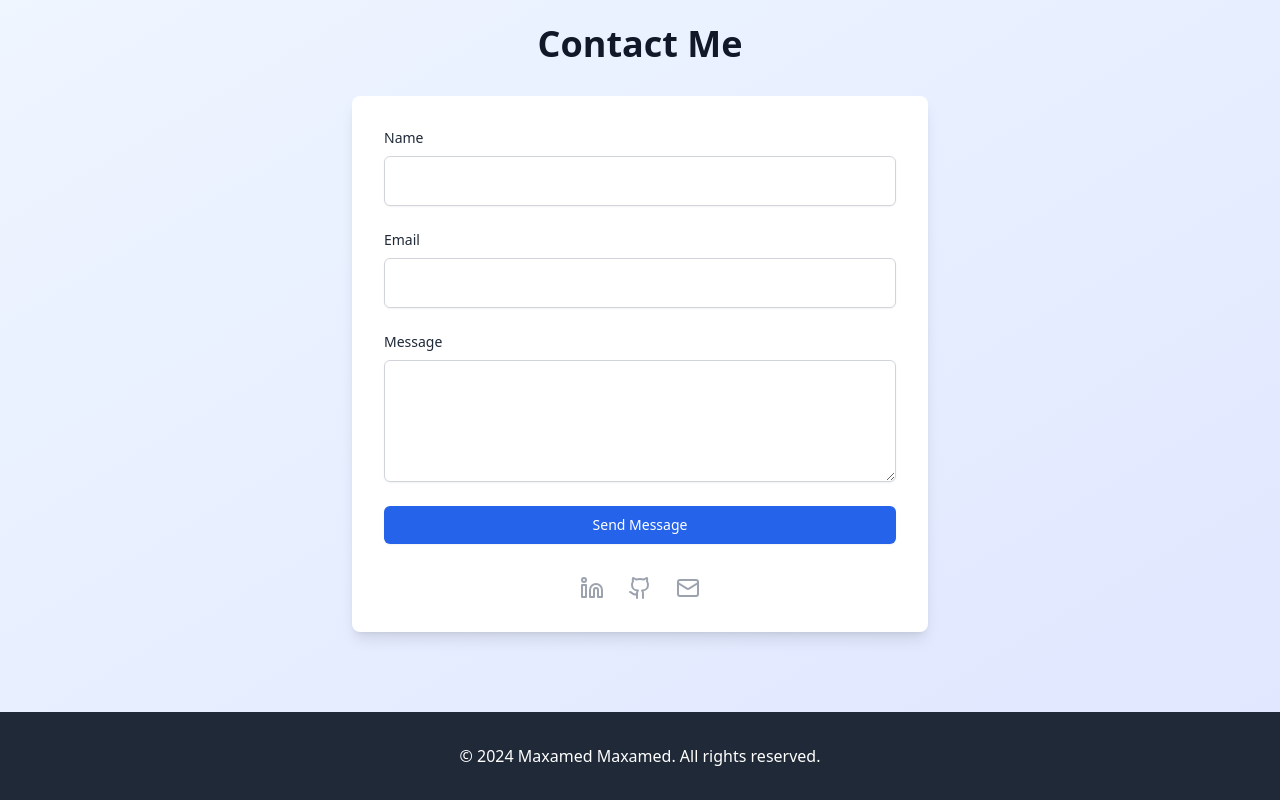
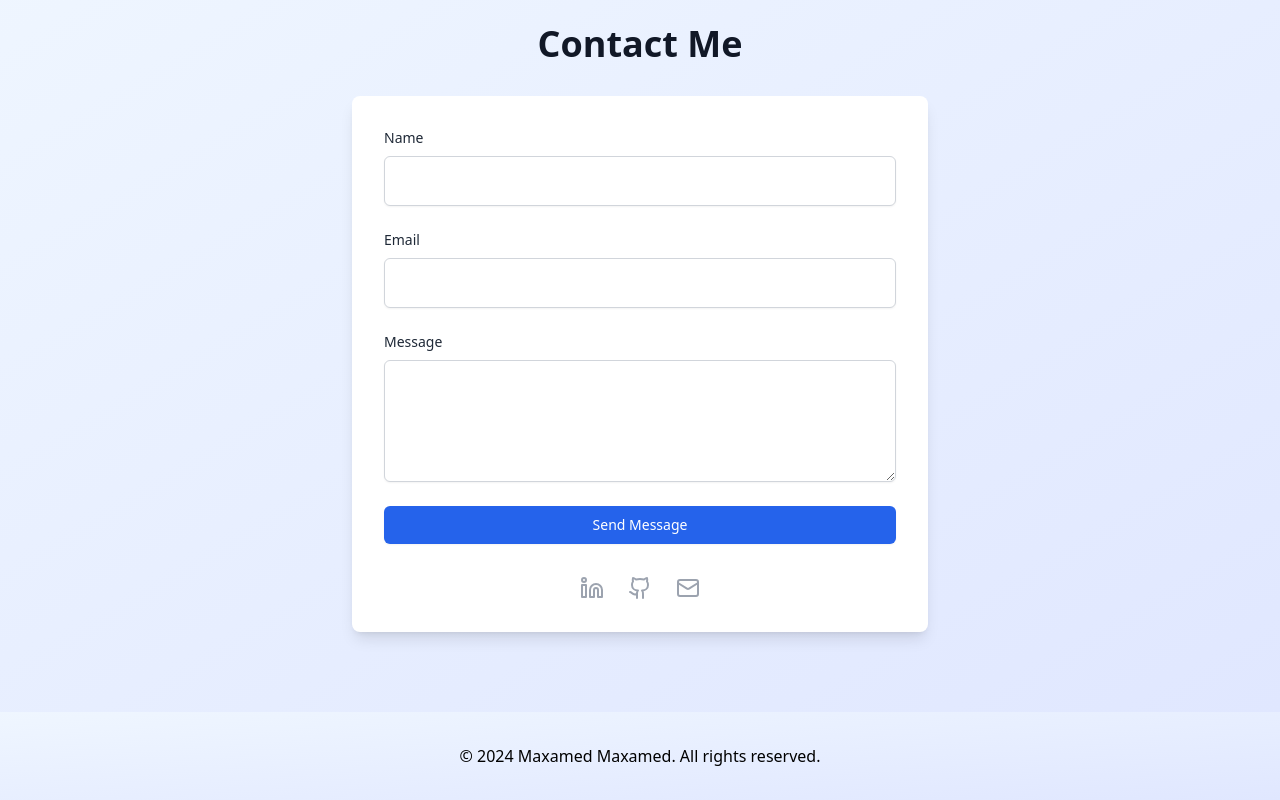
Before and after one commit to Maxamed-Maxamed/myportfolio, a Next.js app: page / in a window 1280 px wide. Shown: the part 4700-5500 px from the top of the page. Built offline with nearby package versions, Linux system fonts and the light colour scheme.

Commit message:
Removed contact form section from PortfolioComponent, updated footer background color, and modified file structure and contents in various directories.

```diff
--- a/components/portfolio.tsx
+++ b/components/portfolio.tsx
@@ -365,87 +365,6 @@ export function PortfolioComponent() {
         </section>
 
 
-
-
-
-
-
-
-
-
-{/* <section id="contact" className="py-20  bg-gradient-to-br from-blue-50 to-indigo-100">
-  <div className="container mx-auto px-6">
-    <h2 className="text-4xl font-bold mb-8 text-center text-gray-900">Contact Me</h2>
-    <div className="max-w-xl mx-auto bg-white rounded-lg shadow-lg p-8">
-      <form className="space-y-6">
-        <div>
-          <label htmlFor="name" className="block text-sm font-medium text-gray-800">Name</label>
-          <input
-            type="text"
-            id="name"
-            name="name"
-            className="mt-2 block w-full rounded-md border border-gray-300 shadow-sm focus:border-blue-500 focus:ring focus:ring-blue-200 focus:ring-opacity-50 p-3"
-          />
-        </div>
-        <div>
-          <label htmlFor="email" className="block text-sm font-medium text-gray-800">Email</label>
-          <input
-            type="email"
-            id="email"
-            name="email"
-            className="mt-2 block w-full rounded-md border border-gray-300 shadow-sm focus:border-blue-500 focus:ring focus:ring-blue-200 focus:ring-opacity-50 p-3"
-          />
-        </div>
-        <div>
-          <label htmlFor="message" className="block text-sm font-medium text-gray-800">Message</label>
-          <textarea
-            id="message"
-            name="message"
-            rows={4}
-            className="mt-2 block w-full rounded-md border border-gray-300 shadow-sm focus:border-blue-500 focus:ring focus:ring-blue-200 focus:ring-opacity-50 p-3"
-          ></textarea>
-        </div>
-        <div>
-          <button
-            type="submit"
-            className="w-full flex justify-center py-2 px-4 border border-transparent rounded-md shadow-sm text-sm font-medium text-white bg-blue-600 hover:bg-blue-700 focus:outline-none focus:ring-2 focus:ring-offset-2 focus:ring-blue-500 transition duration-150"
-          >
-            Send Message
-          </button>
-        </div>
-      </form>
-      <div className="mt-8 flex justify-center space-x-6  ">
-        <a
-          href="https://linkedin.com/in/maxamed-maxamed-a87298151"
-          target="_blank"
-          rel="noopener noreferrer"
-          className="text-gray-400 hover:text-blue-600 transition duration-200"
-        >
-          <Linkedin size={24} />
-        </a>
-        <a
-          href="https://github.com/Maxamed-Maxamed"
-          target="_blank"
-          rel="noopener noreferrer"
-          className="text-gray-400 hover:text-gray-600 transition duration-200"
-        >
-          <Github size={24} />
-        </a>
-        <a
-          href="mailto:maxamed.maxamed4331@gmail.com"
-          className="text-gray-400 hover:text-blue-600 transition duration-200"
-        >
-          <Mail size={24} />
-        </a>
-      </div>
-    </div>
-  </div>
-</section> */}
-
-
-
-
-
  <section id="contact" className="py-20 bg-gradient-to-br from-blue-50 to-indigo-100">
         <div className="container mx-auto px-6">
           <h2 className="text-4xl font-bold mb-8 text-center text-gray-900">Contact Me</h2>
@@ -553,7 +472,7 @@ export function PortfolioComponent() {
 
       </main>
 
-      <footer className="bg-gray-800 text-white py-8">
+      <footer className="bg-gradient-to-br from-blue-50 to-indigo-100  text-black py-8">
         <div className="container mx-auto px-4 text-center">
           <p>&copy; 2024 Maxamed Maxamed. All rights reserved.</p>
         </div>
```
Also changed, not shown: 1 other file (tests, documents, lock files or other folders).
